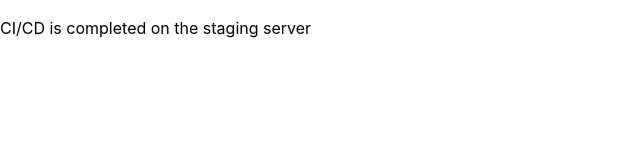
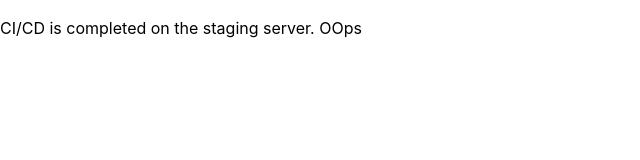
Before and after one commit to loveLightning/social-network-next-RSC-with-server-actions, a Next.js app: page / in a window 1280 px wide. Shown: the top 160 px of the page, without its empty margins (0-640 px from the left). Built offline with nearby package versions, Linux system fonts and the light colour scheme.

Commit message:
feat(web): check

```diff
--- a/src/app/page.tsx
+++ b/src/app/page.tsx
@@ -1,7 +1,7 @@
 export default function Home() {
   return (
     <div>
-      <p>CI/CD is completed on the staging server </p>
+      <p>CI/CD is completed on the staging server. OOps </p>
     </div>
   );
 }
```
